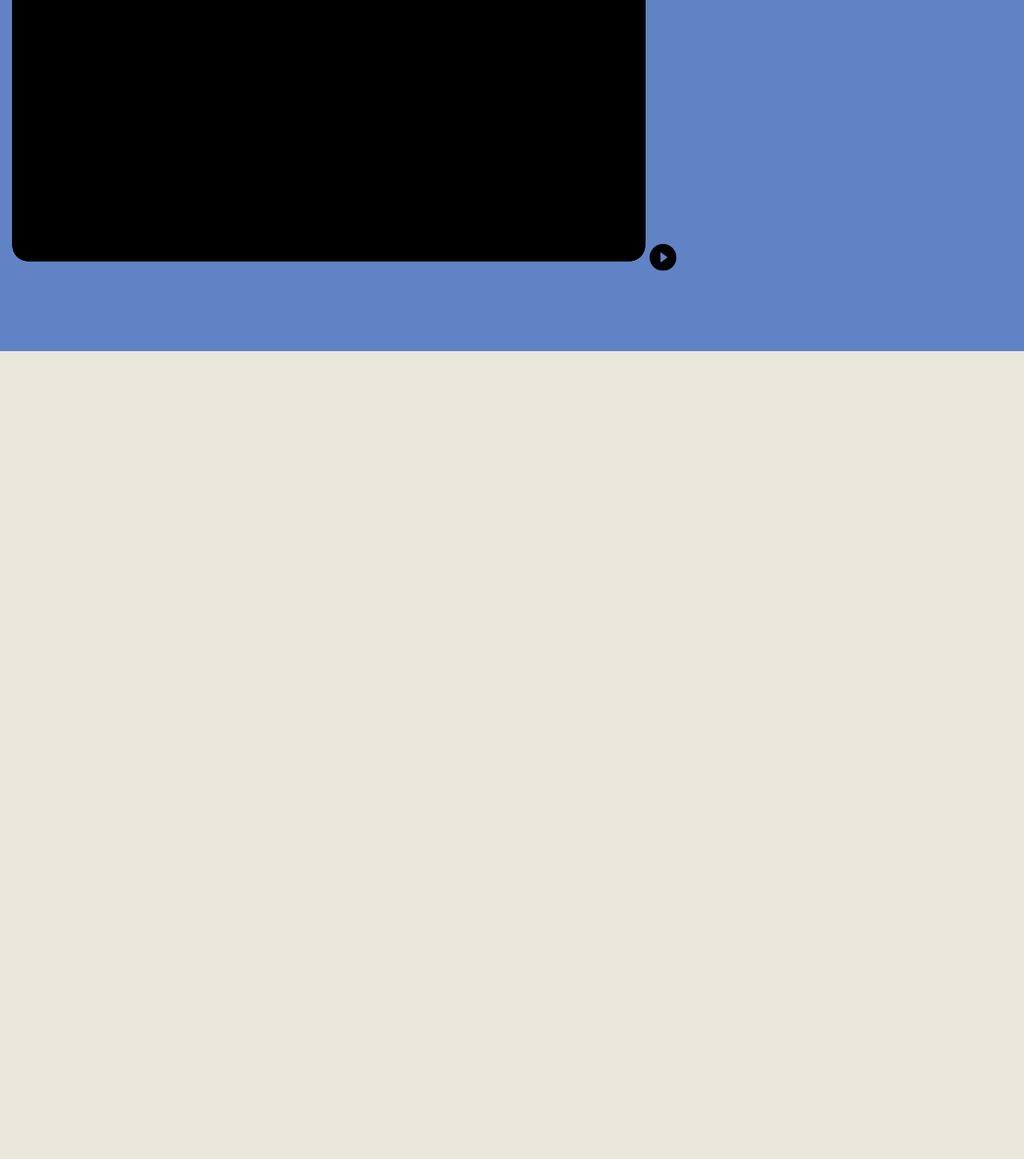
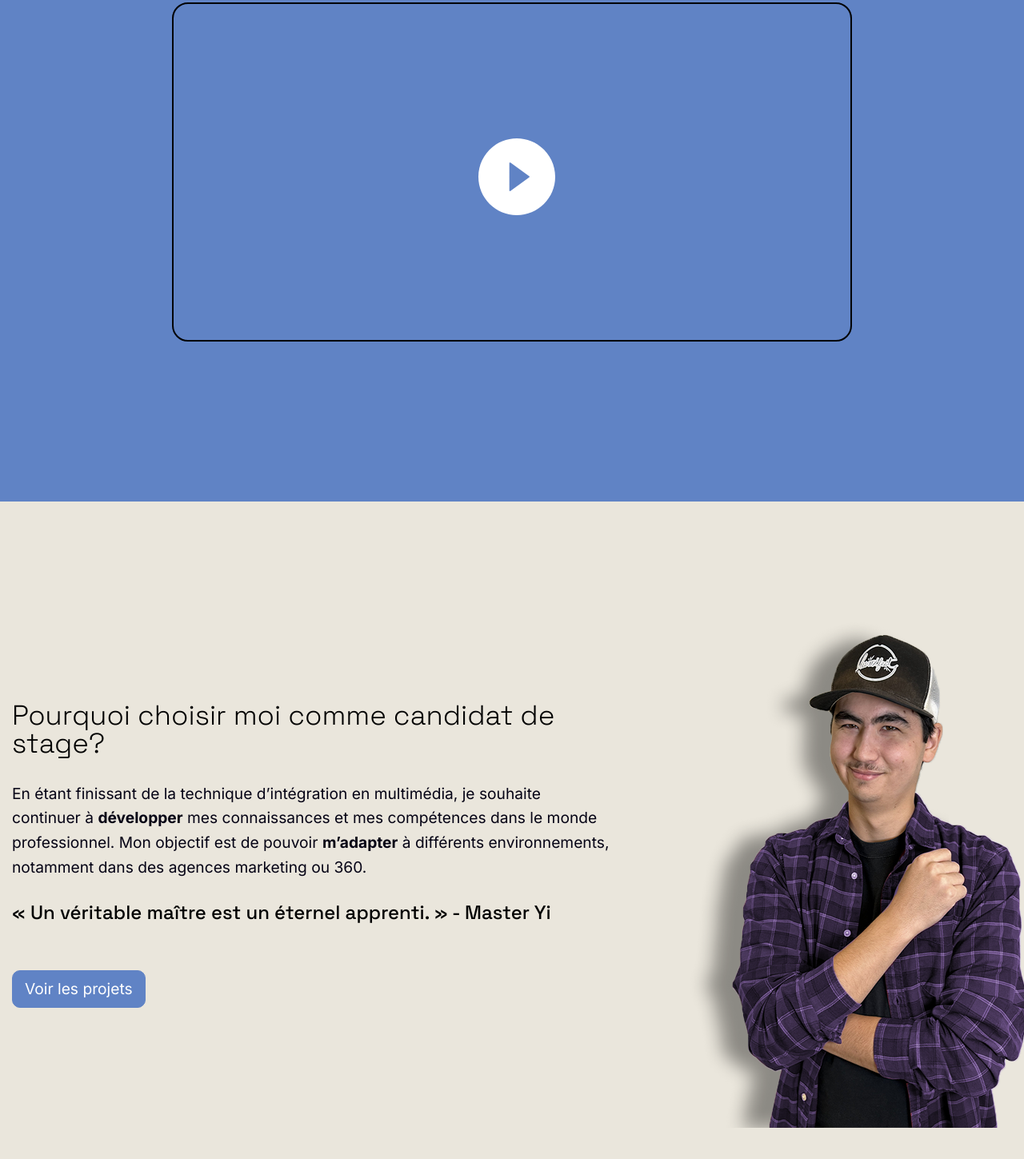
Before and after one commit to FelixLapointe13/FelixLapointe13.github.io, a plain HTML site: page index.html in a window 1280 px wide. Shown: the part 2356-3805 px from the top of the page at 80% size. Before the commit the page ends 2795 px from the top, so only its background shows below. Drawn offline with Linux system fonts and the light colour scheme.

Commit message:
update page À propos

```diff
--- a/index.html
+++ b/index.html
@@ -197,10 +197,31 @@
         <div class="wrapper">
             <h2>Pas convaincu? Écoutez ma vidéo de présentation</h2>
             <div class="video_presentation">
-                <img src="assets/images/vid_thumbnail_v1.jpg" alt="video" />
-                <svg class="icon icon--lg">
+                <svg class="icon icon--xl">
                     <use href="#icon-play"></use>
                 </svg>
+            </div>
+        </div>
+    </section>
+
+    <section class="candidature section">
+        <div class="wrapper">
+            <div class="candidature__content">
+                <div class="content_text">
+                    <h2>Pourquoi choisir moi comme candidat de stage?</h2>
+                    <p>
+                        En étant finissant de la technique d’intégration en multimédia, je souhaite continuer à
+                        <strong>développer</strong>
+                        mes connaissances et mes compétences dans le monde professionnel. Mon objectif est de pouvoir
+                        <strong>m’adapter</strong>
+                        à différents environnements, notamment dans des agences marketing ou 360.
+                    </p>
+                    <h3>« Un véritable maître est un éternel apprenti. » - Master Yi</h3>
+                </div>
+                <a href="#" class="bouton">Voir les projets</a>
+            </div>
+            <div class="candidature__media">
+                <img src="assets/images/photo_felix_2.png" alt="profil Félix" />
             </div>
         </div>
     </section>
--- a/styles/main.css
+++ b/styles/main.css
@@ -431,17 +431,18 @@ a {
   font-family: var(--font-secondary);
 }
 a:hover {
-  color: var(--color-secondary);
+  color: var(--color-bg-secondary);
 }
 
 .bouton {
+  color: var(--color-white);
   background-color: var(--color-bg-secondary);
   padding: 7px 15px;
   border-radius: 10px;
   border: 1px solid var(--color-bg-secondary);
 }
 .bouton:hover {
-  background-color: var(--color-black);
+  background-color: var(--color-bg-primary);
 }
 
 /* ==========================================================================
@@ -721,7 +722,59 @@ a:hover {
 .video h2 {
   color: var(--color-white);
 }
-.video img {
+.video .video_presentation {
+  margin: 100px 200px;
+  position: relative;
+  height: 424px;
+  border: 2px solid var(--color-black);
   border-radius: 20px;
 }
+.video .video_presentation .icon {
+  position: absolute;
+  top: 40%;
+  left: 45%;
+  color: var(--color-white);
+}
+
+.candidature .wrapper {
+  position: relative;
+  z-index: 3;
+  display: grid;
+  grid-template-columns: 60% 40%;
+  gap: 50px;
+  align-items: center;
+  height: 100%;
+}
+@media (width <= 768px) {
+  .candidature .wrapper {
+    grid-template-columns: 1fr;
+    gap: 0;
+  }
+}
+.candidature .candidature__content {
+  display: flex;
+  flex-direction: column;
+  align-items: flex-start;
+  gap: 60px;
+}
+.candidature .content_text {
+  display: flex;
+  flex-direction: column;
+  gap: 30px;
+}
+.candidature .candidature__media {
+  height: 100%;
+  display: flex;
+  justify-content: end;
+}
+.candidature .candidature__media img {
+  height: 100%;
+  -o-object-fit: cover;
+     object-fit: cover;
+}
+@media (width <= 768px) {
+  .candidature .candidature__media {
+    justify-content: center;
+  }
+}
 /*# sourceMappingURL=main.css.map */
```
Also changed, not shown: assets/images/photo_felix_2.png (added), 1 other file.
